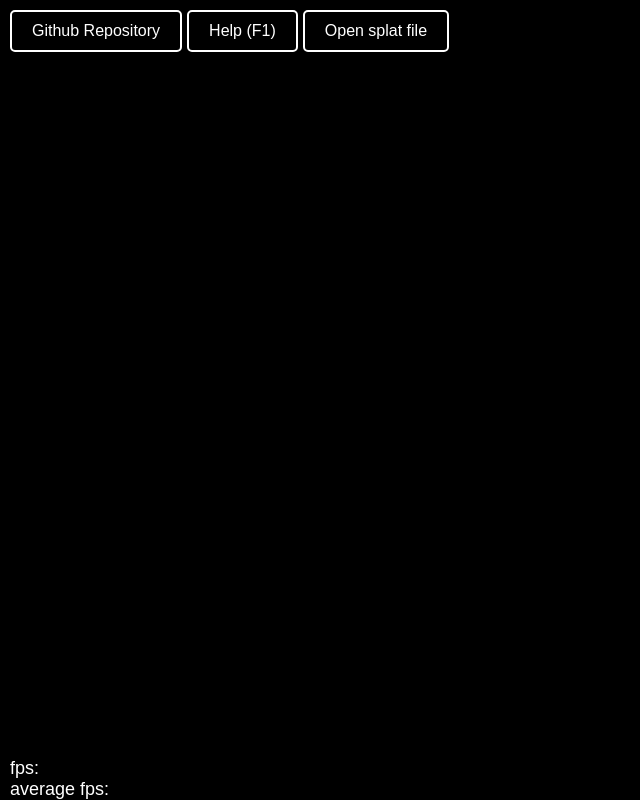
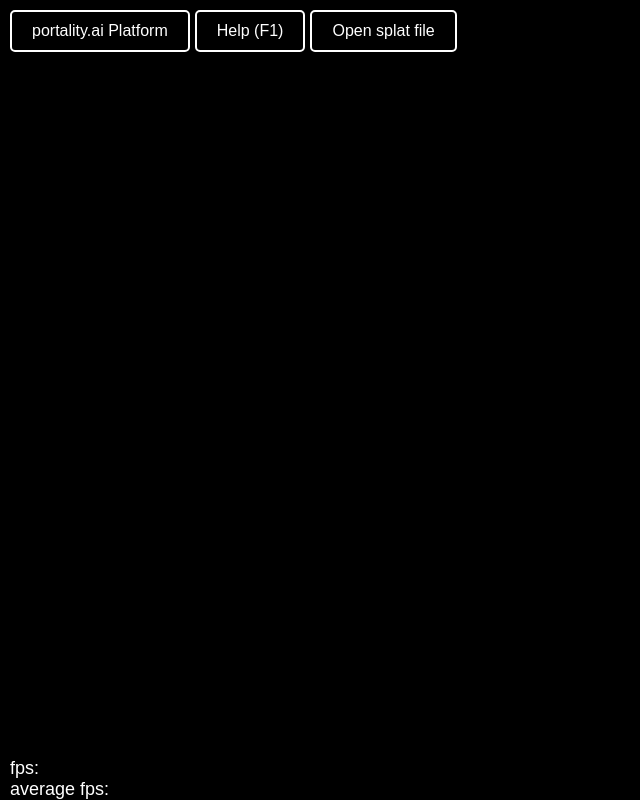
Before and after one commit to PanverseRobotics/portality-web-viewer, a website: page index.html in a window 1280 px wide. Shown: the whole page, without its empty margins (0-640 px from the left). Drawn offline with Linux system fonts and the light colour scheme.

Commit message:
replace github repo with portality platform button

```diff
--- a/index.html
+++ b/index.html
@@ -5,6 +5,7 @@
     <title>Portality Splat Viewer</title>
     <link rel="stylesheet" href="styles.css">
     <meta name="viewport" content="width=device-width, initial-scale=1.0, maximum-scale=1.0, user-scalable=no" />
+    <script defer data-domain="portality.ai" src="https://plausible.io/js/script.js"></script>
 </head>
 
 <body style="background-color: black">
@@ -12,9 +13,9 @@
     <div id="canvas-container">
         <canvas id="gl-canvas" style="width: 100%; height:100%;"></canvas>
         <div id="text-overlay">
-            <button id="githubRepoButton"
-                onclick="window.location.href='https://github.com/PanverseRobotics/portality-web-viewer';">
-                Github Repository
+            <button id="portalityPlatformButton"
+                onclick="window.location.href='https://portality.ai';">
+                portality.ai Platform
             </button>
             <button id="helpButton">Help (F1)</button>
             <button id="openFileButton">Open splat file</button>
--- a/styles.css
+++ b/styles.css
@@ -72,7 +72,7 @@ a {
     /* Smooth transition for hover effects */
 }
 
-#githubRepoButton {
+#portalityPlatformButton {
     background-color: #00000060;
     /* Black background */
     color: white;
```
